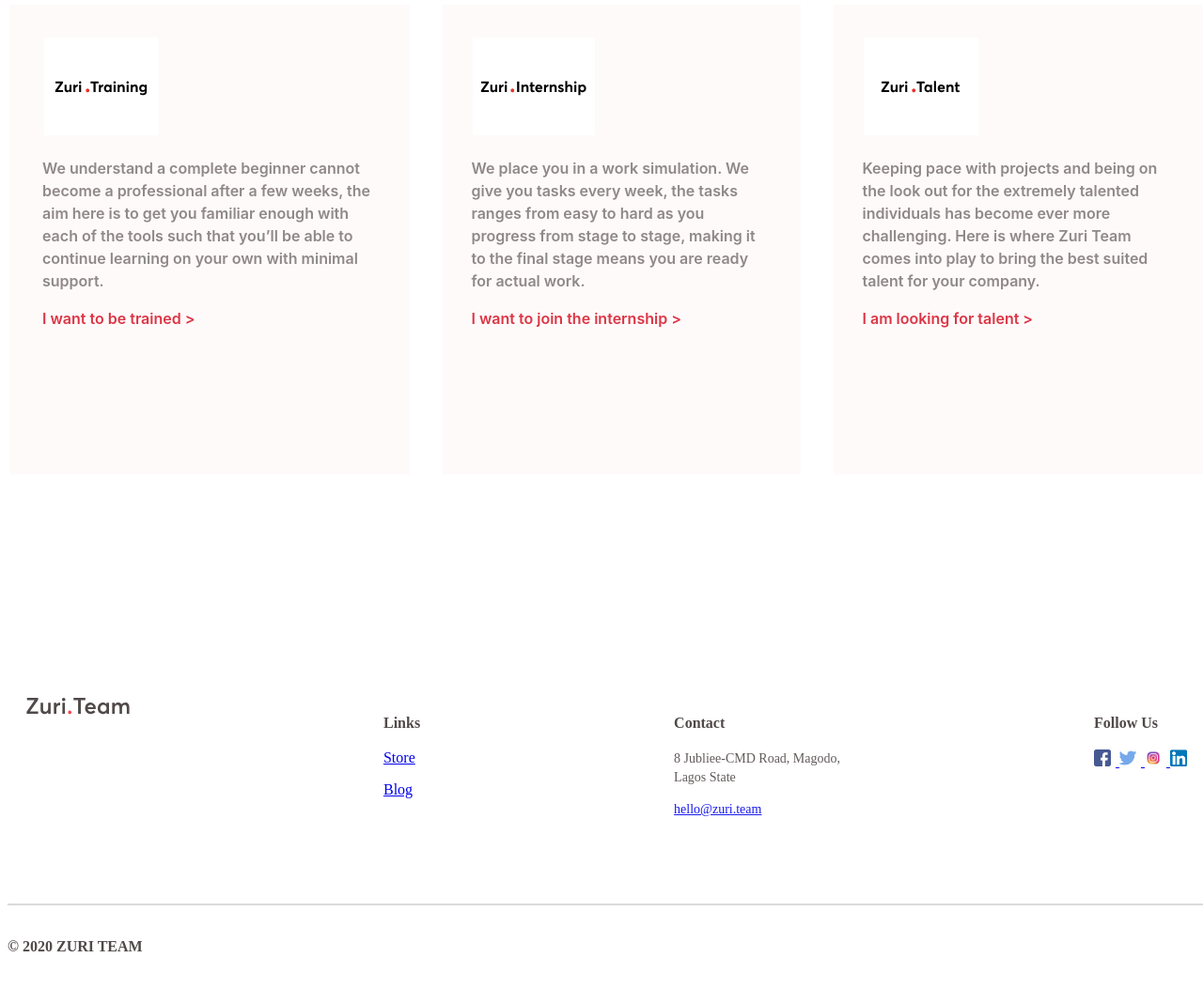
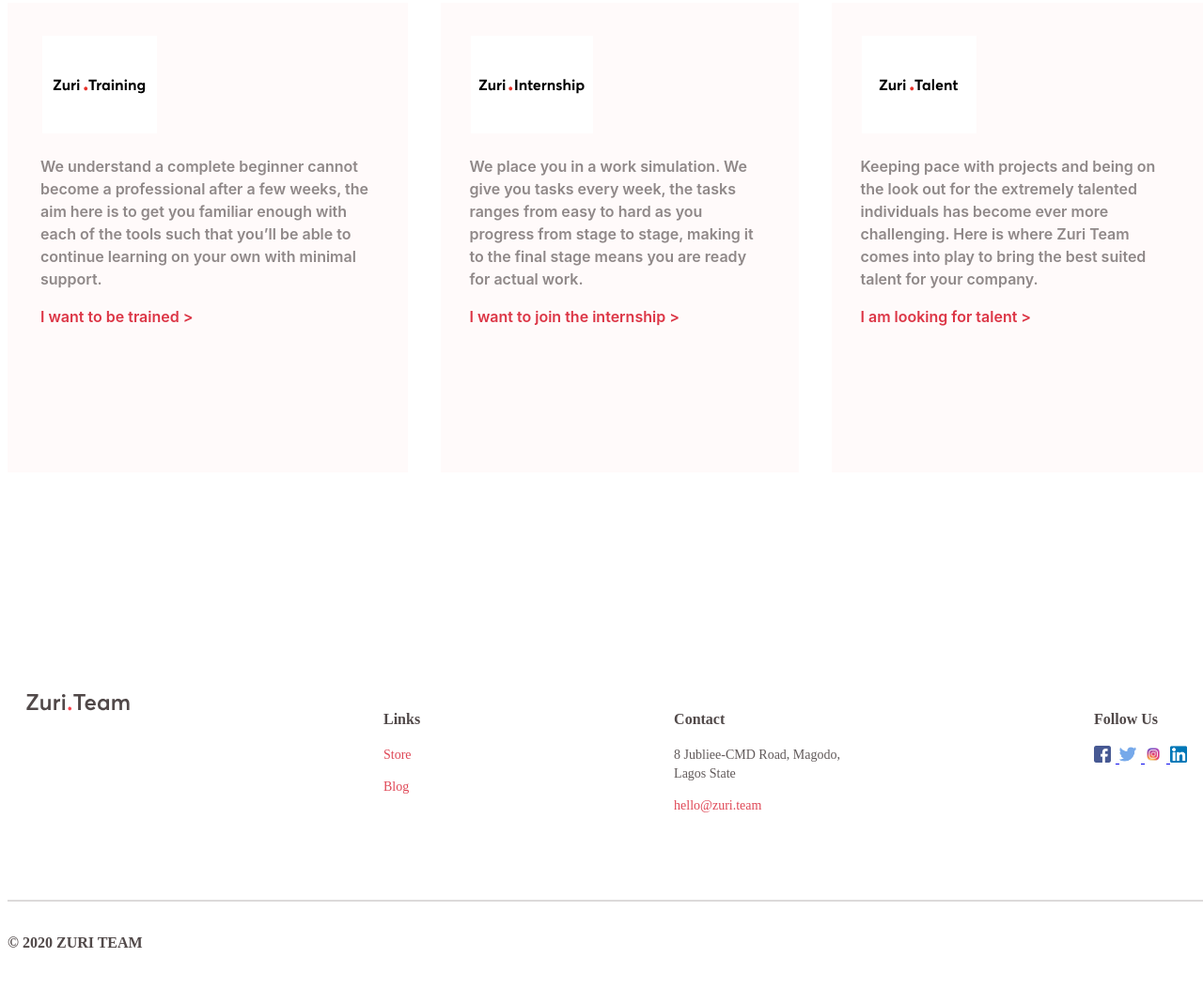
Before and after one commit to Ememfon/Zuri-replica, a plain HTML site: page index.html in a window 1280 px wide. Shown: the part 1505-2574 px from the top of the page at 94% size. Drawn offline with Linux system fonts and the light colour scheme.

Commit message:
added some changes

```diff
--- a/style.css
+++ b/style.css
@@ -159,7 +159,6 @@ button {
 .zuri-container2 {
     width: 100%;
     height: 900px;
-    background-color: var(--white);
     font-family: sans-serif;
 }
 
@@ -187,7 +186,7 @@ button {
 }
 
 .flex-content {
-    padding: 2px;
+    padding: 0;
     justify-content: center;
     flex-wrap: nowrap;
     display: flex;
@@ -197,7 +196,6 @@ button {
     line-height: 15px;
     font-family: sans-serif;
     font-weight: 600;
-    background-image: url(dotted-image.png);
 }
 
 .zuri-training {
@@ -307,7 +305,7 @@ button {
     color: #dc3545;
 }
 
-.quick-links a {
+.flex-3 a {
     text-decoration: none;
     font-size: 14px;
     line-height: 20px;
@@ -321,6 +319,11 @@ button {
     line-height: 20px;
     color: #514949;
     opacity: 0.9;
+}
+
+.address a{
+    color: #dc3545;
+    text-decoration: none;
 }
 
 .contact-icons img {
```
